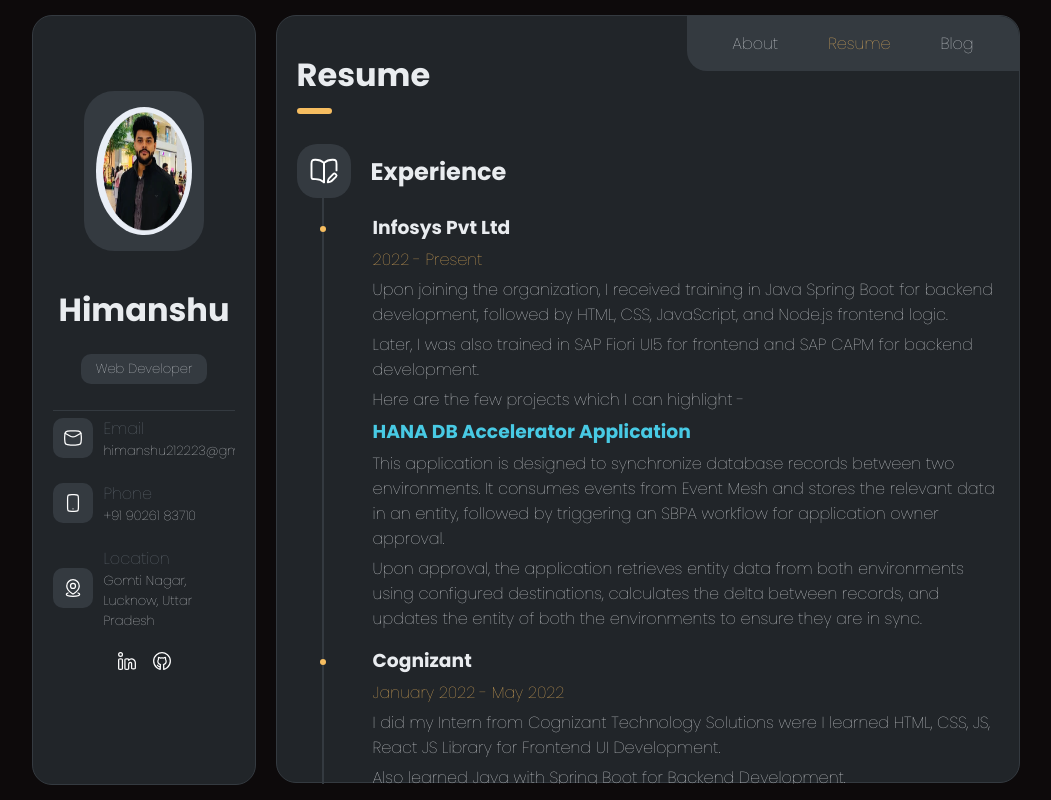
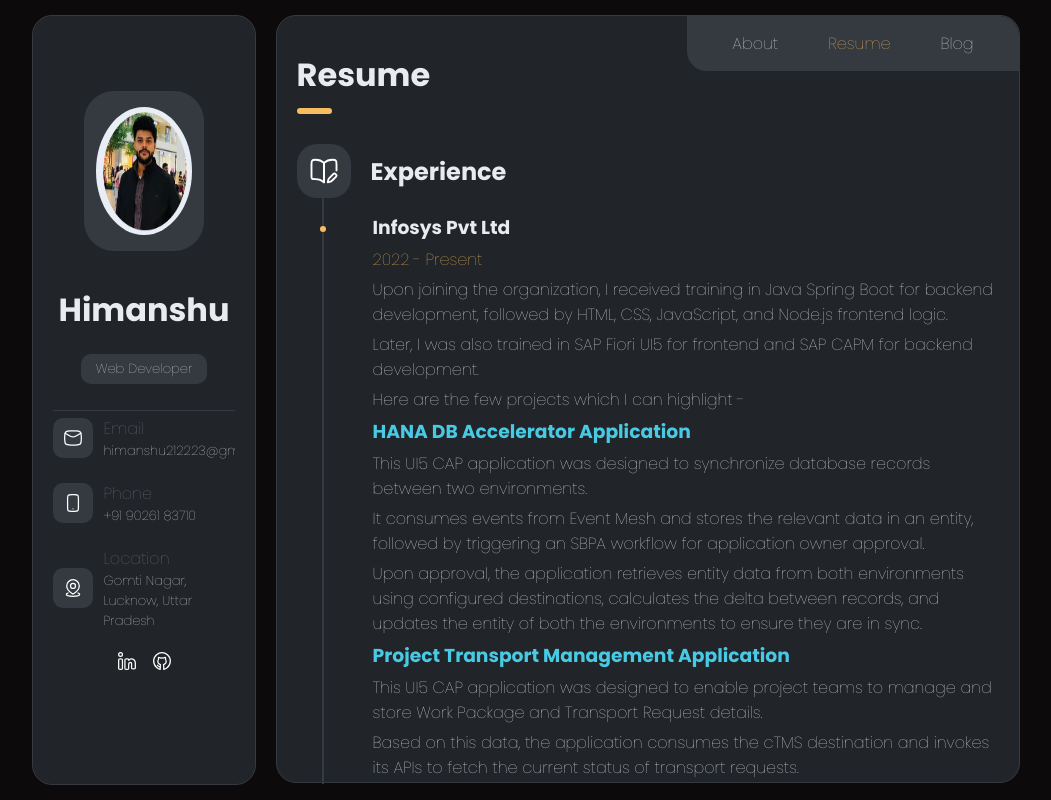
Before and after one commit to Himanshu212223/My-Portfolio, a Next.js app: page /Resume in a window 1280 px wide. Shown: the whole page, without its empty margins (114-1165 px from the left). Built offline with nearby package versions, Linux system fonts and the light colour scheme.

Commit message:
updated resume

```diff
--- a/src/app/Resume/page.jsx
+++ b/src/app/Resume/page.jsx
@@ -32,9 +32,24 @@
 
               <h3 className="details-content-item sub-heading">HANA DB Accelerator Application</h3>
 
-              <p className="details-content-item">This application is designed to synchronize database records between two environments. It consumes events from Event Mesh and stores the relevant data in an entity, followed by triggering an SBPA workflow for application owner approval.</p>
+              <p className="details-content-item">This UI5 CAP application was designed to synchronize database records between two environments.</p>
+              <p className="details-content-item">It consumes events from Event Mesh and stores the relevant data in an entity, followed by triggering an SBPA workflow for application owner approval.</p>
               <p className="details-content-item">Upon approval, the application retrieves entity data from both environments using configured destinations, calculates the delta between records, and updates the entity of both the environments to ensure they are in sync.</p>
+
+              <h3 className="details-content-item sub-heading">Project Transport Management Application</h3>
+
+              <p className="details-content-item">This UI5 CAP application was designed to enable project teams to manage and store Work Package and Transport Request details.</p>
+
+              <p className="details-content-item">Based on this data, the application consumes the cTMS destination and invokes its APIs to fetch the current status of transport requests.</p>
+
+              <p className="details-content-item">It provides a centralized solution for both the BTP Platform Team and Project Teams to efficiently monitor and track the production movement of projects.</p>
+
+              <h3 className="details-content-item sub-heading">Destination Management Application</h3>
+
+              <p className="details-content-item">This UI5 CAP application serves as a centralized solution to retrieve and view destination details across multiple subaccounts. It consumes the Destination Service APIs to fetch destination data based on user-defined search criteria and displays the results seamlessly within the UI5 application.</p>
+
             </li>
+
 
 
             <li>
--- a/src/app/components/Profile/Profile.jsx
+++ b/src/app/components/Profile/Profile.jsx
@@ -80,7 +80,7 @@
           <a href="https://www.linkedin.com/in/himanshu-9556261b7/" target="_blank" className="icon-pack-nav">
             <Image src={"/icons/linkedin.svg"} width={20} height={20} alt="mail-icon" className="icon" />
           </a>
-          <a href="https://github.com/Himanshu212223" target="_blank" className="icon-pack-nav">
+          <a href="https://github.com/HimanshuSap124" target="_blank" className="icon-pack-nav">
             <Image src={"/icons/github.svg"} width={20} height={20} alt="mail-icon" className="icon" />
           </a>
         </div>
```
